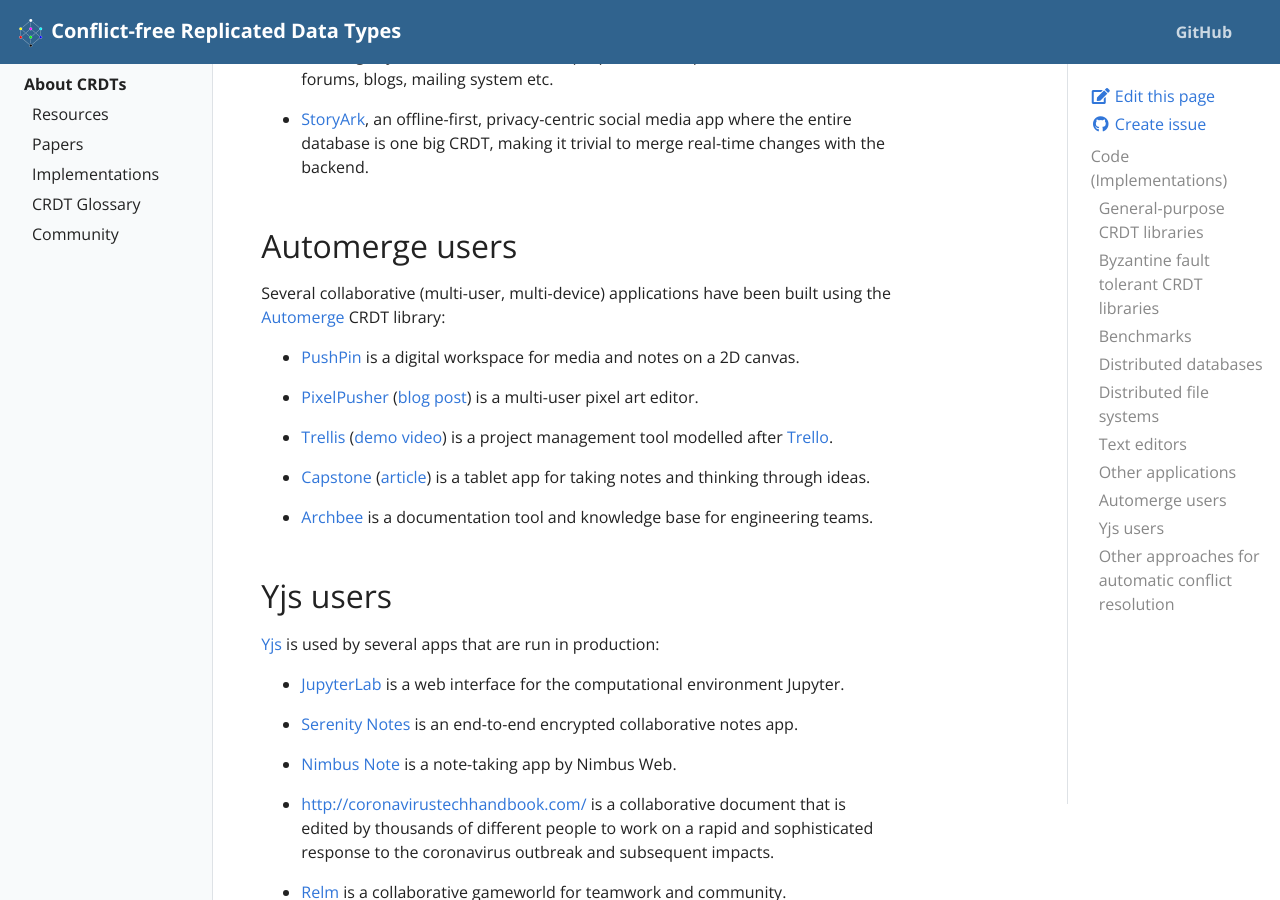
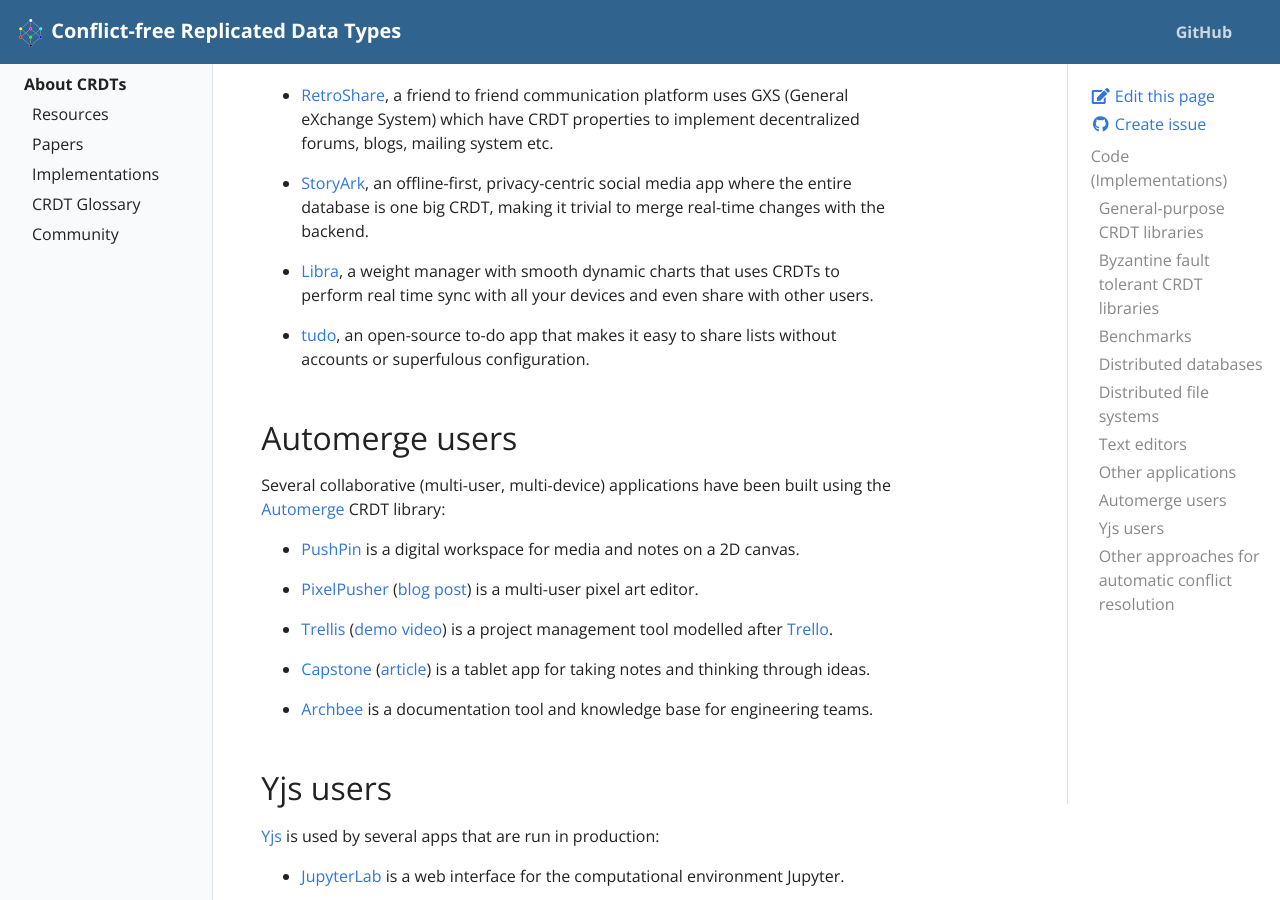
Before and after one commit to ept/crdt-website, a Jekyll site: the page built from pages/implementations.md, in a window 1280 px wide and 900 px high, scrolled down 4045 px. Built offline with Jekyll 4.4.1, drawn with Linux system fonts in a browser that asks for light colours; some of the changed text lies outside the part shown.

Commit message:
Add sql_crdt, Libra and tudo

```diff
--- a/pages/implementations.md
+++ b/pages/implementations.md
@@ -78,6 +78,8 @@ collaborative applications and replicated storage systems:
 * [Hazelcast](https://hazelcast.com/) distributed data structures includes implementations of [PN Counter](https://docs.hazelcast.com/imdg/latest/data-structures/pn-counter)
 
 * [Dart CRDT](https://github.com/cachapa/crdt) complete Dart-native implementation of generic CRDTs that can easily be integrated into any Dart or Flutter application.
+
+* [sql_crdt](https://github.com/cachapa/sql_crdt) Dart implementation of Conflict-free Replicated Data Types (CRDTs) using SQL databases (currently Sqlite and Postgres).
 
 ## Byzantine fault tolerant CRDT libraries
 
@@ -230,6 +232,10 @@ Several other applications and systems also use CRDTs internally:
 
 * [StoryArk](https://storyark.eu), an offline-first, privacy-centric social media app where the entire database is one big CRDT, making it trivial to merge real-time changes with the backend.
 
+* [Libra](https://libra-app.eu), a weight manager with smooth dynamic charts that uses CRDTs to perform real time sync with all your devices and even share with other users.
+
+* [tudo](https://github.com/cachapa/tudo), an open-source to-do app that makes it easy to share lists without accounts or superfulous configuration.
+
 
 ## Automerge users
 
```
